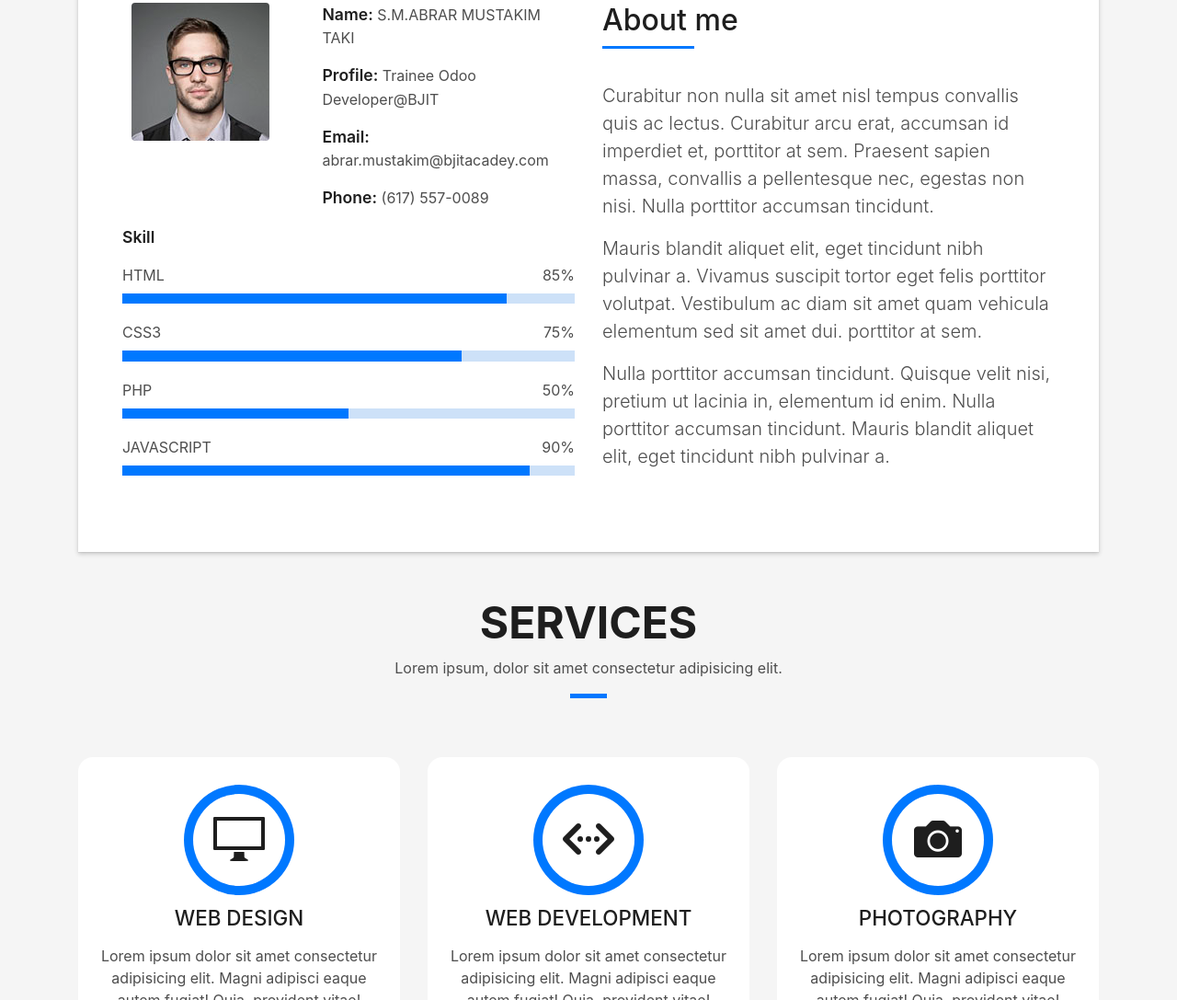
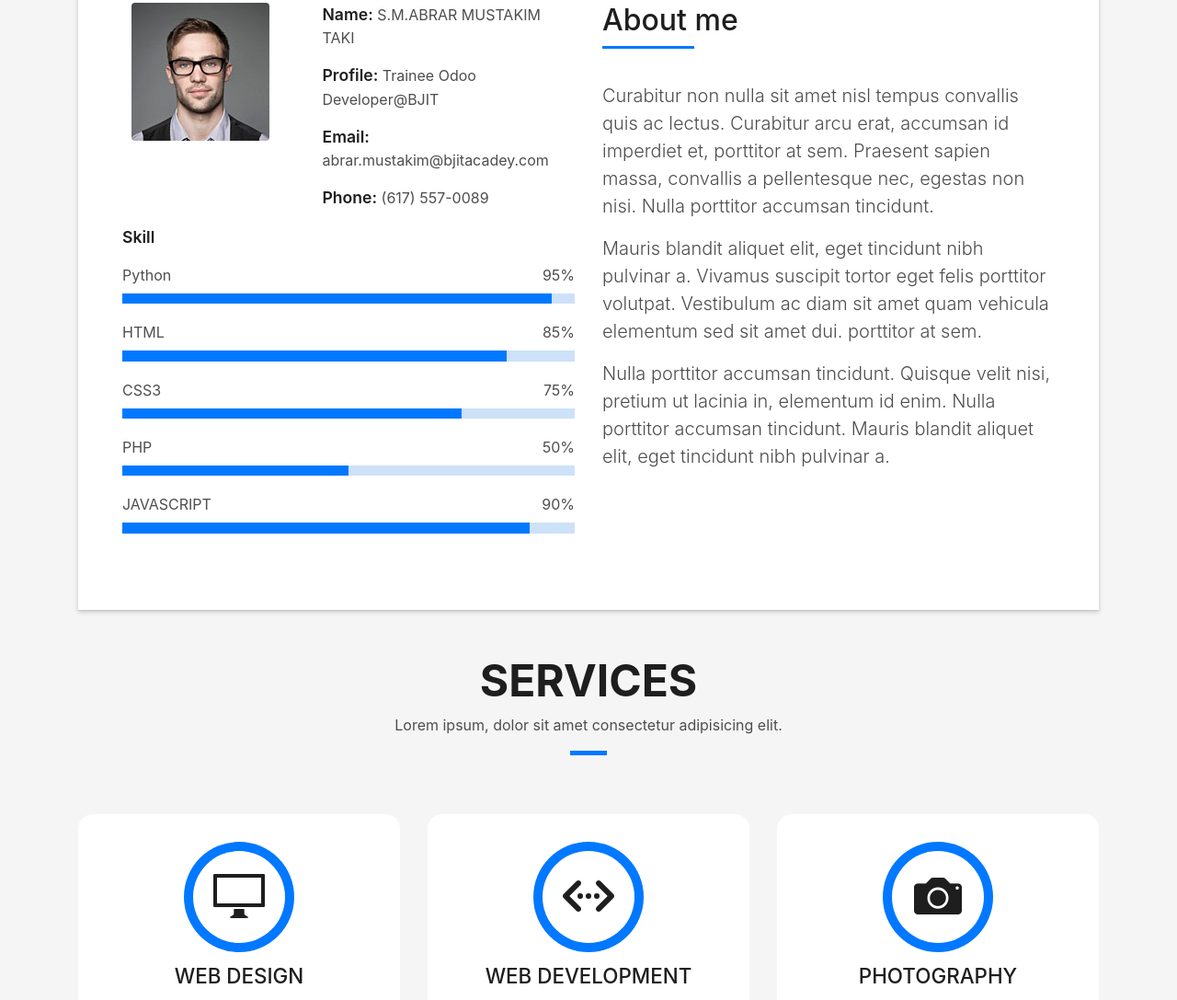
Before and after one commit to Mustakim-Taki/personal_website, a plain HTML site: page index.html in a window 1280 px wide. Shown: the part 925-2012 px from the top of the page at 92% size. Drawn offline with Linux system fonts and the light colour scheme; files whose address does not match are found by name.

Commit message:
Added Python

```diff
--- a/index.html
+++ b/index.html
@@ -110,6 +110,13 @@
                 </div>
                 <div class="skill-mf">
                   <p class="title-s">Skill</p>
+                  <span>Python</span> <span class="pull-right">95%</span>
+                  <div class="progress">
+                    <div class="progress-bar" role="progressbar" style="width: 95%;" aria-valuenow="95" aria-valuemin="0"
+                      aria-valuemax="100"></div>
+                  </div>
+
+
                   <span>HTML</span> <span class="pull-right">85%</span>
                   <div class="progress">
                     <div class="progress-bar" role="progressbar" style="width: 85%;" aria-valuenow="85" aria-valuemin="0"
```
